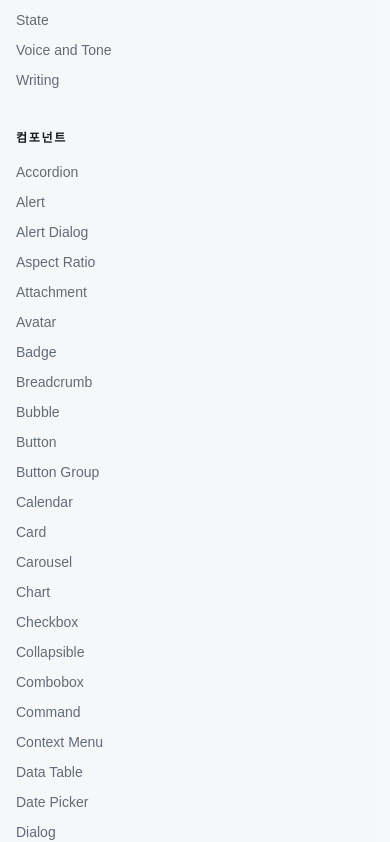
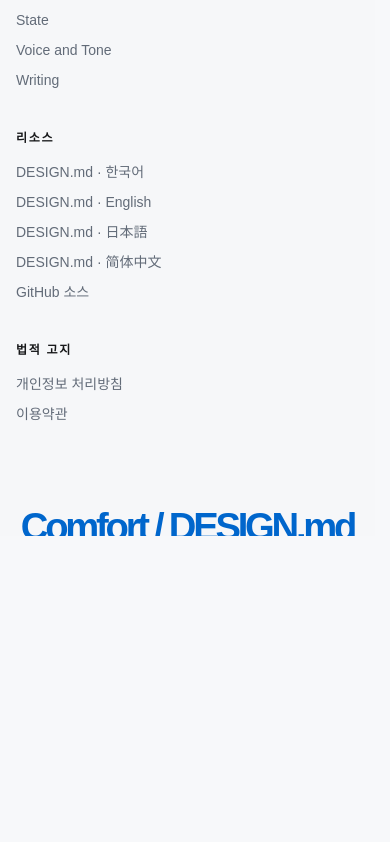
Before and after one commit to chann/design, a React (Vite) app: page / in a window 390 px wide. Shown: the part 8208-9050 px from the top of the page. After the commit the page ends 8745 px from the top, so only its background shows below. Built offline with nearby package versions, Linux system fonts and the light colour scheme.

Commit message:
refactor(footer): remove the expanded component directory

```diff
--- a/scripts/verify-site.mjs
+++ b/scripts/verify-site.mjs
@@ -75,7 +75,6 @@
 for (const group of [
   "System",
   "Foundations",
-  "Components",
   "Resources",
   "Legal",
 ]) {
@@ -84,6 +83,11 @@
     `Footer sitemap group is missing: ${group}`,
   );
 }
+assert(
+  !shellSource.includes('kind: "components"') &&
+    !shellSource.includes("links: componentCatalog.map"),
+  "The footer must link to the component catalog without listing every component",
+);
 assert(
   shellSource.includes("aria-label={homeLabel}") &&
     englishHomeContent.includes(
--- a/src/components/site-shell.tsx
+++ b/src/components/site-shell.tsx
@@ -144,14 +144,6 @@
       title: content.footer.groups.foundations,
       links: foundationCatalog.map(({ slug, title }) => ({
         href: `/foundations/${slug}`,
-        title,
-      })),
-    },
-    {
-      kind: "components",
-      title: content.shell.nav.components,
-      links: componentCatalog.map(({ slug, title }) => ({
-        href: `/components/${slug}`,
         title,
       })),
     },
@@ -499,13 +491,11 @@
           {groups.map((group) => (
             <section
               className={cn(
-                group.kind === "system" && "lg:col-span-2",
+                group.kind === "system" && "lg:col-span-3",
                 group.kind === "foundations" &&
-                  "sm:col-span-2 lg:col-span-3",
-                group.kind === "components" &&
                   "sm:col-span-2 lg:col-span-4",
-                group.kind === "resources" && "lg:col-span-2",
-                group.kind === "legal" && "lg:col-span-1",
+                group.kind === "resources" && "lg:col-span-3",
+                group.kind === "legal" && "lg:col-span-2",
               )}
               key={group.title}
             >
@@ -517,8 +507,6 @@
                   "flex flex-col gap-2.5",
                   group.kind === "foundations" &&
                     "sm:block sm:columns-2 sm:[&>li]:mb-2.5",
-                  group.kind === "components" &&
-                    "sm:block sm:columns-2 sm:[&>li]:mb-2.5 xl:columns-3",
                 )}
               >
                 {group.links.map((link) => (
```
